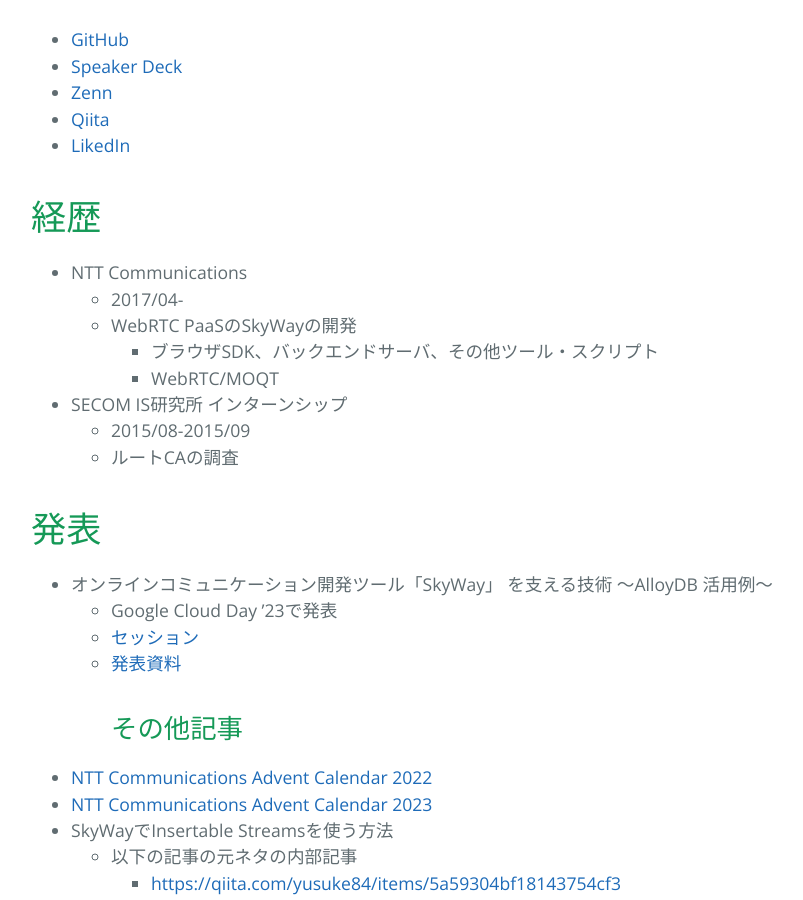
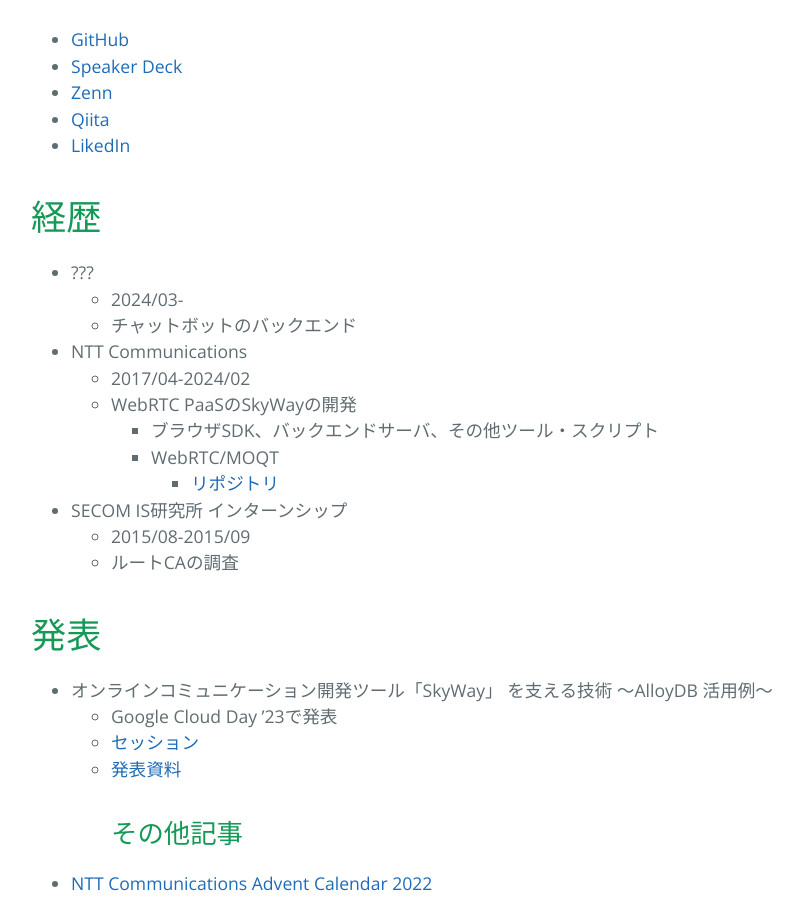
Before and after one commit to y-i/portfolio, a Jekyll site: the page built from src/index.md, in a window 1280 px wide and 900 px high, scrolled down 391 px. Shown: the whole window, without its empty margins (193-996 px from the left). Built offline with Jekyll 4.4.1, drawn with Linux system fonts in a browser that asks for light colours; our own code applies the rules of GitHub Pages for plain Markdown files.

Commit message:
Update profile

```diff
--- a/src/index.md
+++ b/src/index.md
@@ -16,11 +16,15 @@ title: Profile
 
 # 経歴
 
+- ???
+  - 2024/03-
+  - チャットボットのバックエンド
 - NTT Communications
-  - 2017/04-
+  - 2017/04-2024/02
   - WebRTC PaaSのSkyWayの開発
     - ブラウザSDK、バックエンドサーバ、その他ツール・スクリプト
     - WebRTC/MOQT
+      - [リポジトリ](https://github.com/nttcom/moq-wasm)
 - SECOM IS研究所 インターンシップ
   - 2015/08-2015/09
   - ルートCAの調査
```
